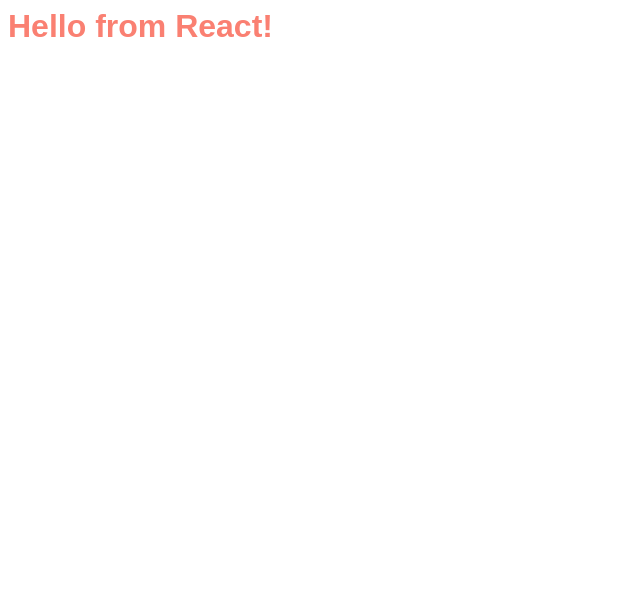
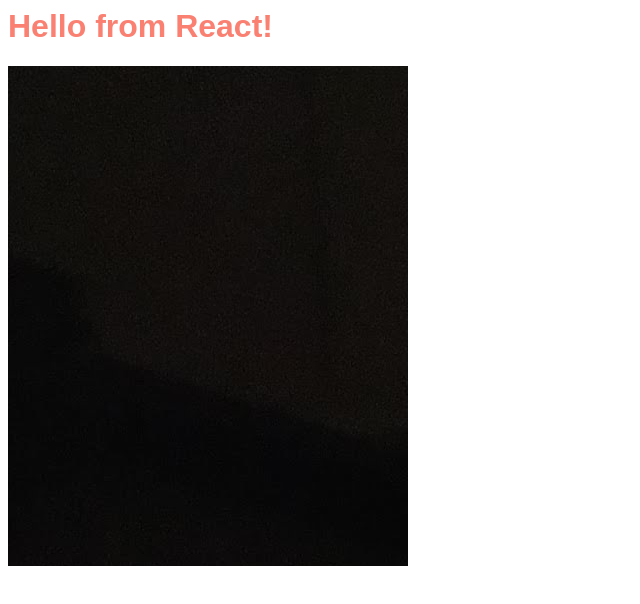
Before and after one commit to MarcoDeJesus/simple-webpack, a React app: page / in a window 1280 px wide. Shown: the whole page, without its empty margins (0-640 px from the left). Built offline with nearby package versions, Linux system fonts and the light colour scheme.

Commit message:
Using url-loader to load images/files

```diff
--- a/package.json
+++ b/package.json
@@ -18,6 +18,7 @@
     "css-loader": "^5.2.4",
     "jquery": "^3.6.0",
     "style-loader": "^2.0.0",
+    "url-loader": "^4.1.1",
     "webpack": "^5.37.0",
     "webpack-cli": "^4.7.0"
   },
--- a/src/index.js
+++ b/src/index.js
@@ -4,7 +4,14 @@
 import { render } from 'react-dom';
 import './style.css';
 
-const Greeting = () => <h1>Hello from React!</h1>
+const Greeting = () => {
+    return(
+        <div>
+            <h1>Hello from React!</h1>
+            <div id='image'></div>
+        </div>
+    )
+}
 
 render(
     <Greeting />,
--- a/src/style.css
+++ b/src/style.css
@@ -2,3 +2,9 @@
     font-family: Arial;
     color: salmon;
 }
+
+#image{
+    background: url('somewhere.jpg');
+    height: 500px;
+    width: 400px;
+}
--- a/webpack.config.js
+++ b/webpack.config.js
@@ -28,6 +28,12 @@
                     {loader: 'style-loader'},
                     {loader: 'css-loader'}
                 ]
+            },
+            {
+                test:/\.(png|jpg)$/,
+                use: {
+                    loader: 'url-loader'
+                }
             }
         ]
     },
```
Also changed, not shown: src/somewhere.jpg (added).
